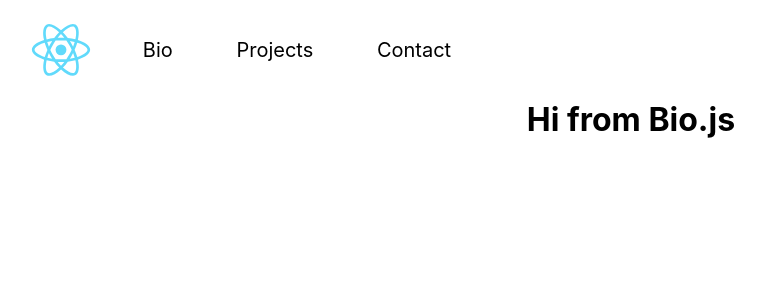
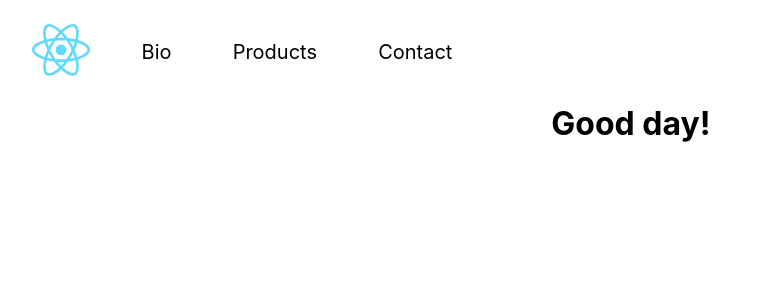
Before and after one commit to michaelharms6010/harms-portfolio, a React (Create React App) app: page /bio in a window 1280 px wide. Shown: the top 300 px of the page, without its empty margins (9-774 px from the left). Built offline with nearby package versions, Linux system fonts and the light colour scheme.

Commit message:
adds alt tag

```diff
--- a/src/App.js
+++ b/src/App.js
@@ -13,7 +13,7 @@ function App() {
       <div className="App">
         <Navigation />
         <Route path="/bio" component={Bio} />
-        <Route path="/projects" component={Projects} />
+        <Route path="/products" component={Projects} />
         <Route path="/contact" component={Contact} />
       </div>
     </Router>
--- a/src/components/Bio.js
+++ b/src/components/Bio.js
@@ -4,6 +4,6 @@ import './Bio.scss';
 export default function Bio() {
 
     return (
-        <h1>Hi from Bio.js</h1>
+        <h1>Good day!</h1>
     )
 }
--- a/src/components/Navigation.js
+++ b/src/components/Navigation.js
@@ -7,11 +7,11 @@ export default function Navigation() {
 
     return (
         <div className="main-nav">
-            <img src={logo} width={100} height={100}/>
+            <Link to="/"><img alt="Mike's smiling face" src={logo} width={100} height={100}/></Link>
 
             <div className="nav-links">
                 <Link to="/bio">Bio</Link>
-                <Link to="/projects">Projects</Link>
+                <Link to="/products">Products</Link>
                 <Link to="/contact">Contact</Link>
             </div>
         </div>
```
